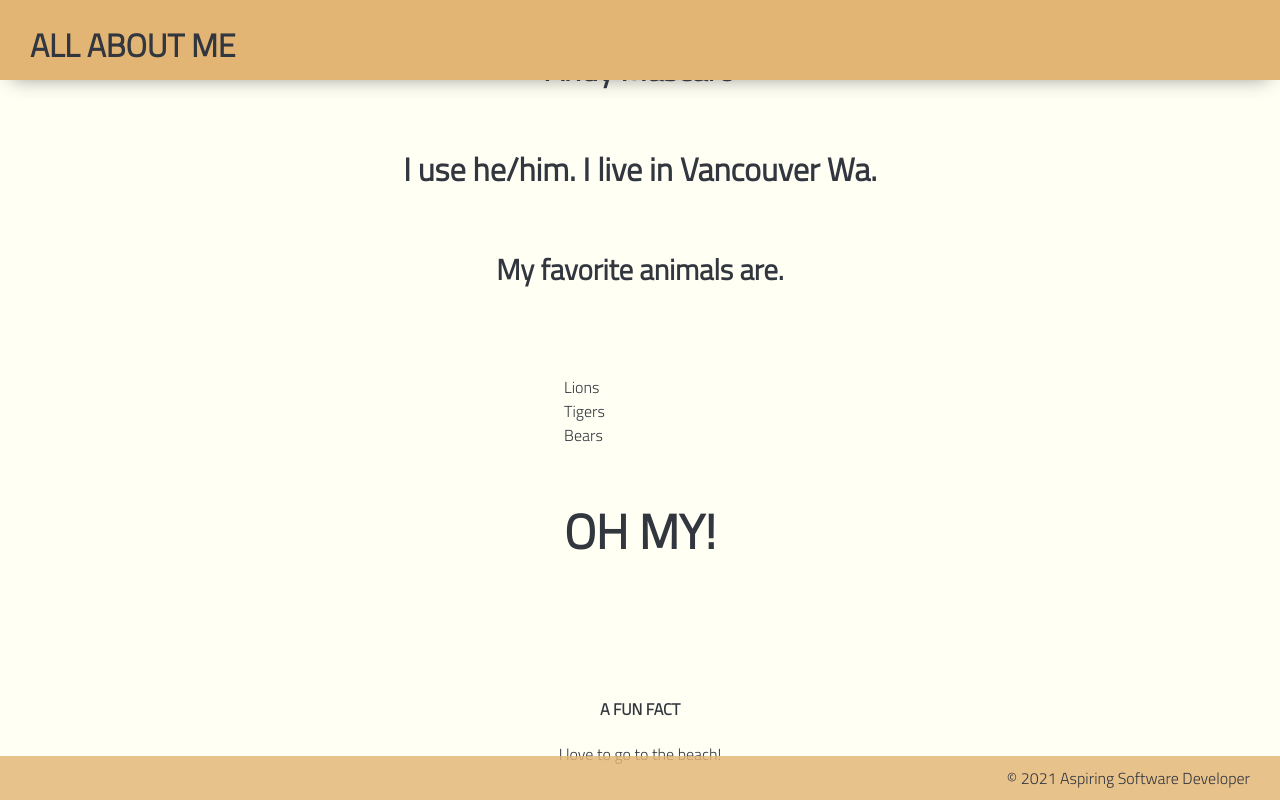
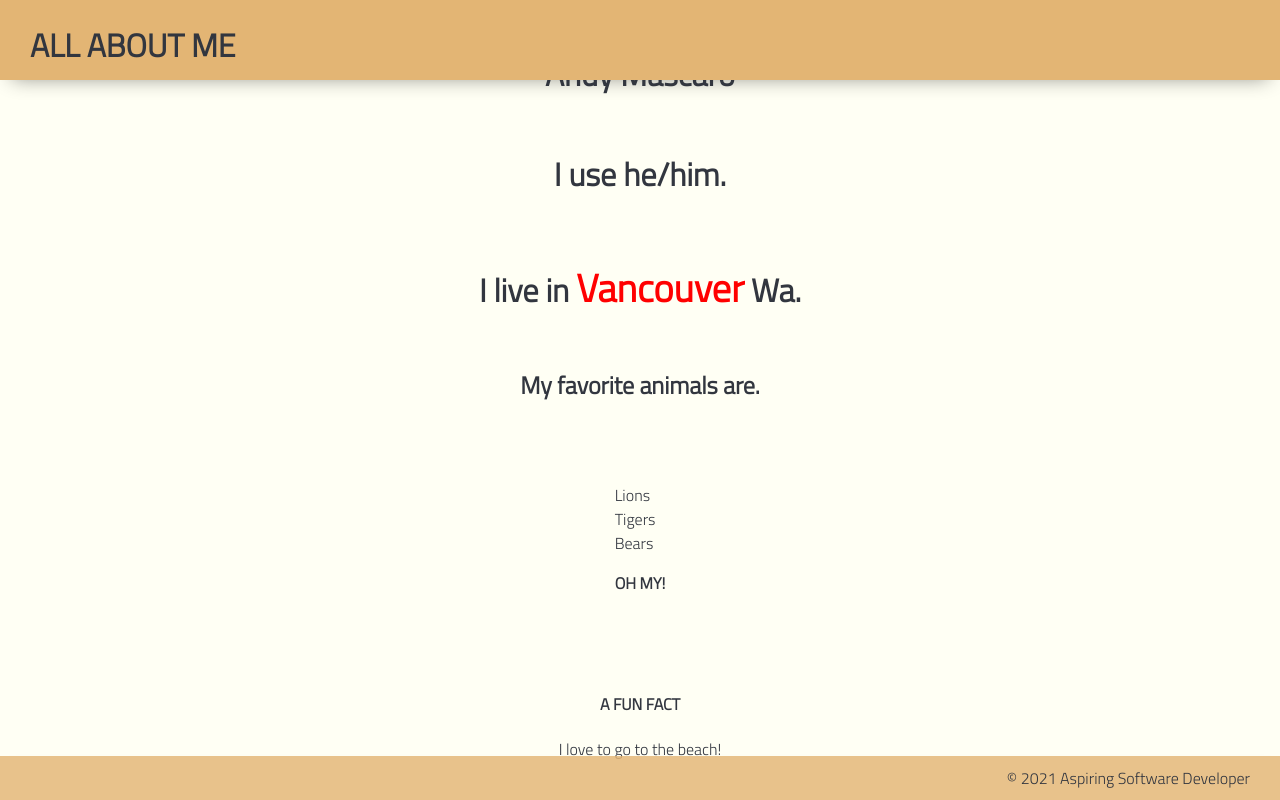
Before and after one commit to Andy-Mascaro/About-Me, a plain HTML site: page index.html in a window 1280 px wide. Drawn offline with Linux system fonts and the light colour scheme.

Commit message:
found some erros in html

```diff
--- a/index.html
+++ b/index.html
@@ -22,13 +22,14 @@
         </header>
 
        <main>
-          <h1 class="name">Andy Mascaro</h1>
-          <p>I use he/him. I live in Vancouver Wa.
-          <h2 span class="bold">My favorite animals are.</h2>
+          <h1>Andy Mascaro</h1>
+          <p>I use he/him.</p>
+          <p>I live in <span class="bold">Vancouver</span> Wa.</p>
+          <h2>My favorite animals are.</h2>
           </p>
 
           <ul>
-              <li>Lions</li>
+              <li> Lions</li>
               <li>Tigers</li>
               <li>Bears</li>
           <h3>OH MY!</h3>
--- a/styles/style.css
+++ b/styles/style.css
@@ -1,19 +1,19 @@
 body {
     /* feel free to update these css variables for a quick theme */
 
-    --color1: white;
+    /*--color1: white;
     --color2: white;
     --color3: white;
     --color4: white;
-    --color5: white;
+    --color5: white;*/
 
     /* https://coolors.co/generate and click export -> scss to get the colors to copy and paste below*/
 
-    /* --color1: hsla(349, 69%, 76%, 1);
+     --color1: hsla(349, 69%, 76%, 1);
     --color2: hsla(207, 67%, 44%, 1);
     --color3: hsla(200, 61%, 56%, 1);
     --color4: hsla(187, 41%, 94%, 1);
-    --color5: hsla(170, 28%, 95%, 1); */
+    --color5: hsla(170, 28%, 95%, 1);
 
     /* --color1: hsla(45, 86%, 83%, 1);
     --color2: hsla(135, 65%, 98%, 1);
@@ -22,12 +22,12 @@ body {
     --color5: hsla(224, 40%, 79%, 1); */
 
     --header-height: 80px;
-    --shadow: 0px 10px 20px -12px rgba(0, 0, 0, 0.45);
+    --shadow: 0px 10px 20px -12px rgba(77, 34, 105, 0.61);
     --gutter: 30px;
     --footer-height: 30px;
 
     font-family: 'Titillium Web', sans-serif;
-    background-color: var(--color2);
+    background-color: var(--color1);
 }
 
 main {
@@ -55,7 +55,7 @@ section {
 header {
     display: flex;
     justify-content: flex-end;
-    background-color: var(--color3);
+    background-color: var(--color4);
     height: var(--header-height);
     box-shadow: var(--shadow);
 }
@@ -65,11 +65,11 @@ h1 {
 }
 
 h2 {
-    font-size: 1.8rem;
+    font-size: 1.5rem;
     font-weight: bold;
 }
 h3 {
-    font-size: 3rem;
+    font-size: 1rem;
     font-weight: bold;
 }
 .gutter-right {
@@ -95,3 +95,7 @@ footer {
     background-color: var(--color3);
     box-shadow: var(--shadow);
 }
+.bold {
+    font-size: 120%;
+    color: red;
+  }
```
